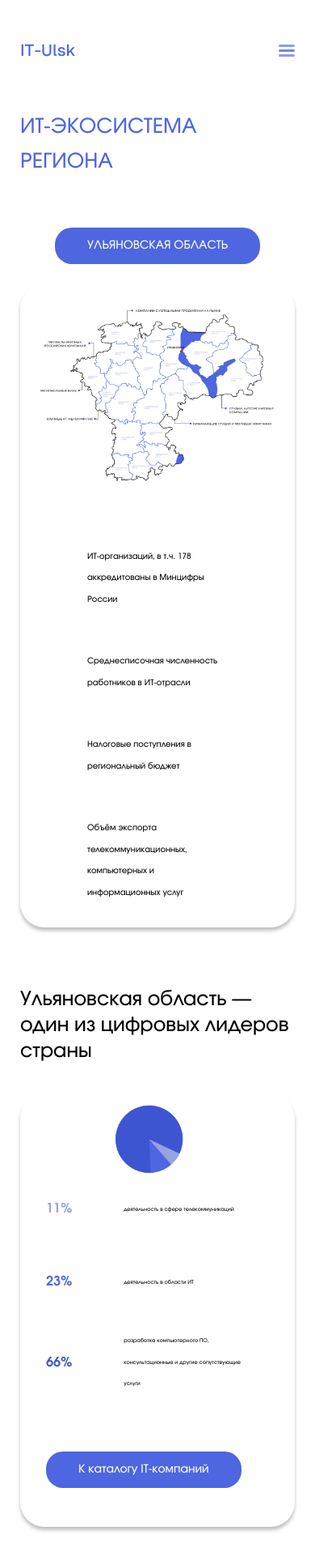
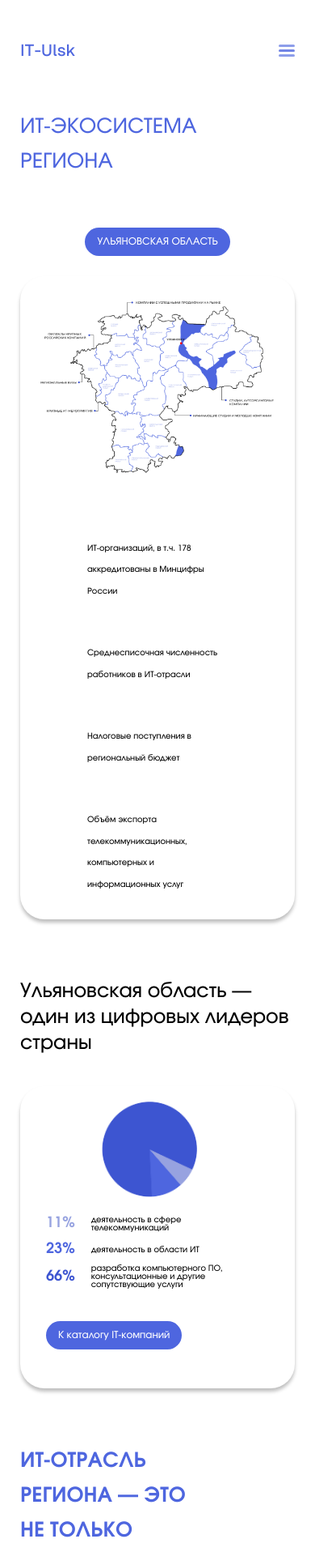
Before and after one commit to NoPasaRun/IT-Ulsk-freelance, a Django app: template templates/eco-system.html in a window 390 px wide. Shown: the top 1921 px of the page at 81% size. Run offline with Django 5.2, Linux system fonts and the light colour scheme; the template is opened without the code that fills it, so the values that code supplies are empty; some web fonts are replaced.

Commit message:
media styles refactored

```diff
--- a/static/styles/base/header/header-media.css
+++ b/static/styles/base/header/header-media.css
@@ -17,10 +17,18 @@
         left: 0;
         flex-direction: column;
         width: 100%;
-        justify-content: center;
-        align-items: flex-start;
+        justify-content: flex-start;
+        align-items: center;
         z-index: 3;
         text-align: center;
+        padding-top: 50px;
+    }
+
+    #menu-toggle:checked ~ .menu-button-container {
+        position: fixed;
+        top: 5%;
+        right: 5%;
+        height: fit-content;
     }
 
     #menu-toggle:checked ~ .nav__list {
@@ -40,7 +48,7 @@
         display: inline-block;
         top: 0;
         left: 0;
-        bottom: 0;
+        bottom: 60%;
         right: 0;
         background-color: var(--indigo);
         z-index: -1;
--- a/static/styles/eco-system/eco-system-media.css
+++ b/static/styles/eco-system/eco-system-media.css
@@ -32,6 +32,40 @@
     }
 }
 
+@media (max-width: 700px) {
+    .frame {
+        flex-basis: 100%;
+    }
+}
+
+@media (max-width: 560px) {
+    .diagram__list {
+        margin-bottom: 20px;
+        gap: 5px;
+    }
+
+    .diagram__text {
+        line-height: 1em;
+        font-size: 10px;
+    }
+
+    .diagram__label {
+        font-size: 18px;
+        line-height: 1.5em;
+        margin-right: 20px;
+    }
+
+    .form__button {
+        display: inline-block;
+        font-size: 12px;
+        padding: 5px 15px;
+    }
+
+    .diagram__image {
+        width: 40vw;
+    }
+}
+
 @media (max-width: 480px) {
     .region__list_mr {
         display: none;
--- a/static/styles/eco-system/eco-system.css
+++ b/static/styles/eco-system/eco-system.css
@@ -170,12 +170,14 @@
     box-shadow: 0px 4px 4px 0px #00000040;
     border-radius: 30px;
     flex-basis: calc(50% - 20px);
+    max-width: 100%;
 }
 
 .frame__top-info {
     display: flex;
     gap: 29px;
     margin-bottom: 10px;
+    flex-wrap: wrap;
 }
 
 .frame__top-right-info {
--- a/templates/base.html
+++ b/templates/base.html
@@ -24,7 +24,7 @@
             <nav class="header__nav header__element">
                 <input id="menu-toggle" type="checkbox" />
                 <label class='menu-button-container' for="menu-toggle">
-                <div class='menu-button'></div>
+                    <div class='menu-button'></div>
                 </label>
                 <ul class="nav__list">
                     <li class="nav__item">
```
